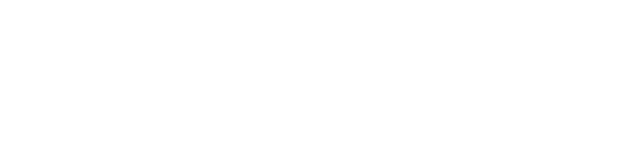
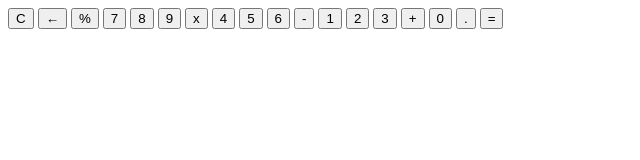
Before and after one commit to Miguel-u/calculadora, a plain HTML site: page index.html in a window 1280 px wide. Shown: the whole page, without its empty margins (0-640 px from the left). Drawn offline with Linux system fonts and the light colour scheme.

Commit message:
se agregaron los botones

```diff
--- a/index.html
+++ b/index.html
@@ -4,9 +4,40 @@
     <meta charset="UTF-8">
     <meta http-equiv="X-UA-Compatible" content="IE=edge">
     <meta name="viewport" content="width=device-width, initial-scale=1.0">
-    <title>Document</title>
+    <title>Calculadora</title>
+    <link rel="preconnect" href="https://fonts.googleapis.com">
+<link rel="preconnect" href="https://fonts.gstatic.com" crossorigin>
+<link href="https://fonts.googleapis.com/css2?family=Fraunces:ital,wght@1,300&display=swap" rel="stylesheet">
 </head>
 <body>
+    <div class"container">
+        <div class="calculadora">
+            <div class="display">
+                <div id="valor-anterior"></div>
+                <div id="valor-actual"></div>
+                <button class="col-2">C</button>
+                <button>&larr;</button>
+                <button class="operador">%</button>
+                <button class="numero">7</button>
+                <button class="numero">8</button>
+                <button class="numero">9</button>
+                <button class="operador">x</button>
+                <button class="numero">4</button>
+                <button class="numero">5</button>
+                <button class="numero">6</button>
+                <button class="operador">-</button>
+                <button class="numero">1</button>
+                <button class="numero">2</button>
+                <button class="numero">3</button>
+                <button class="operador">+</button>
+                <button class="col-2numero">0</button>
+                <button class="numero">.</button>
+                <button class="operador">=</button>
+
+
+            </div>
+        </div>
+    </div>
 
 </body>
 </html>
```
